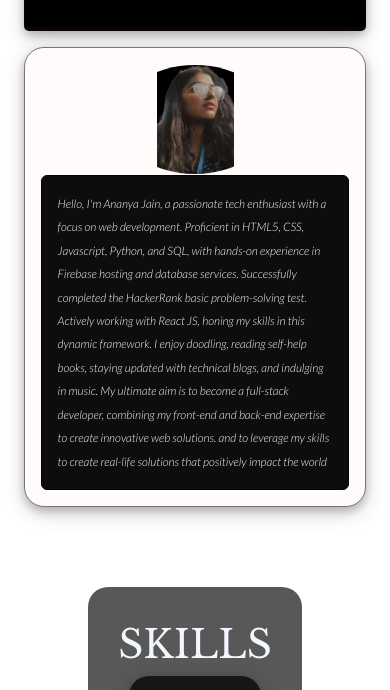
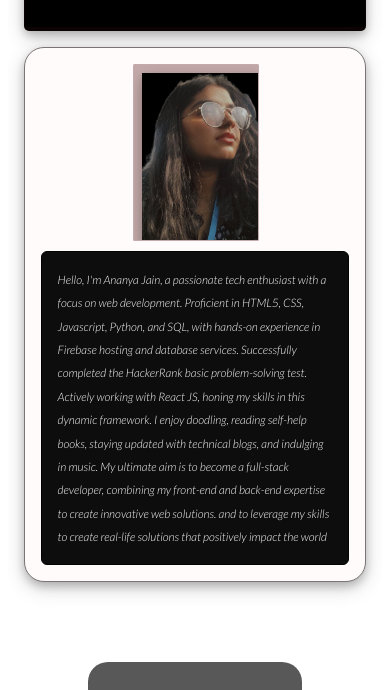
Before and after one commit to ananyajain10/portfolio, a plain HTML site: page index.html in a window 390 px wide. Shown: the part 232-922 px from the top of the page. Drawn offline with nearby package versions, Linux system fonts and the light colour scheme; a web font is replaced by a local one.

Commit message:
image-align

```diff
--- a/style.css
+++ b/style.css
@@ -2,7 +2,10 @@
 
 /* navbar */
 
+*{
 
+    overflow-x: hidden;
+}
 
 .main{
     height: 100px;
@@ -371,6 +374,7 @@
     border-radius: 20px;
     margin: 1em 1em;
     padding: 1em;
+    gap: 10px;
     box-shadow: 0 4px 8px 0 rgba(0, 0, 0, 0.2), 0 6px 20px 0 rgba(0, 0, 0, 0.19);
 }
 
@@ -378,10 +382,12 @@
     display: flex;
     justify-content: center;
     align-items: center;
-    width: 50%;
-    height: 50vw;
+    width: 40%;
+    height: 44vw;
+    background-color: rgb(196, 170, 170);
     border: 1px solid transparent;
-    border-radius: 100%;
+    border-radius: 1%;
+    margin-left: 2px;
     overflow: hidden;
 
 }
@@ -389,6 +395,7 @@
 .bio-img{
     width: 100%;
     height: 100%;
+    translate: 10px 10px 100px;
 }
 
 .bio-2{
@@ -423,16 +430,19 @@
     }
 
     .bio-1{
-        width: 50%;
+        width: 40%;
         height: 50%;
         display: flex;
-        justify-content: center;
-        overflow: hidden;
+
+
     }
 
     .bio-img{
-        width: 50%;
-        height: 50%;
+        width: 100%;
+        height: 100%;
+        translate: 8px 8px 100px;
+        z-index: 1;
+        box-shadow: 0 4px 8px 0 rgba(0, 0, 0, 0.2), 0 6px 20px 0 rgba(0, 0, 0, 0.19);
     }
 
     .bio-2{
@@ -493,7 +503,7 @@
 
 
     .skills-head{
-        font-size: 10vw;
+        font-size: 8.6vw;
     }
 }
 
```
